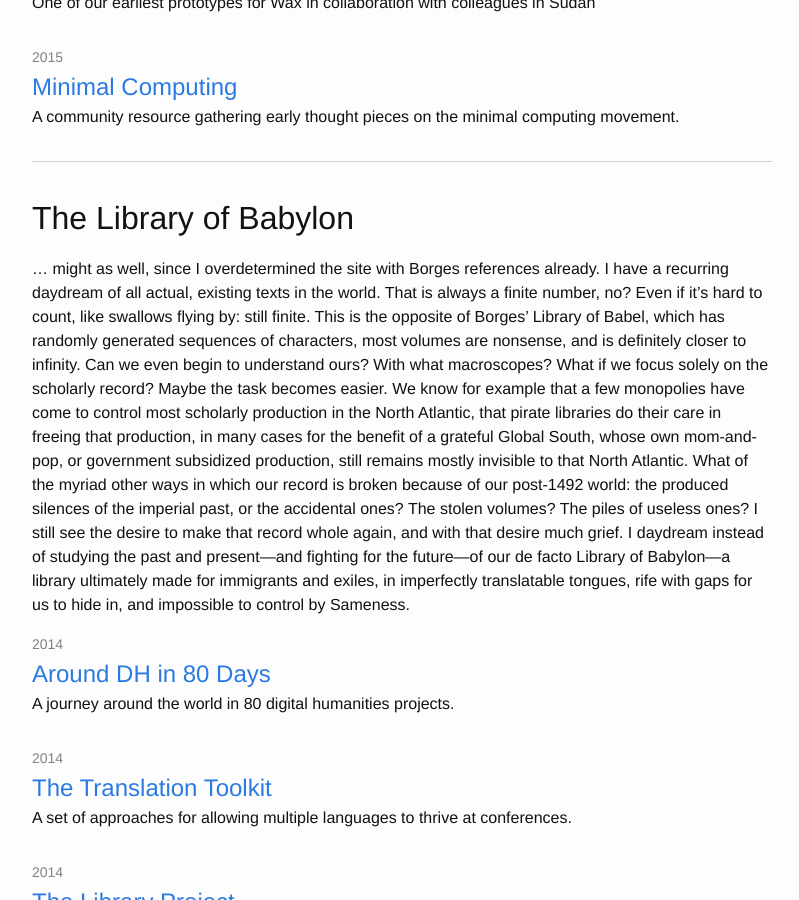
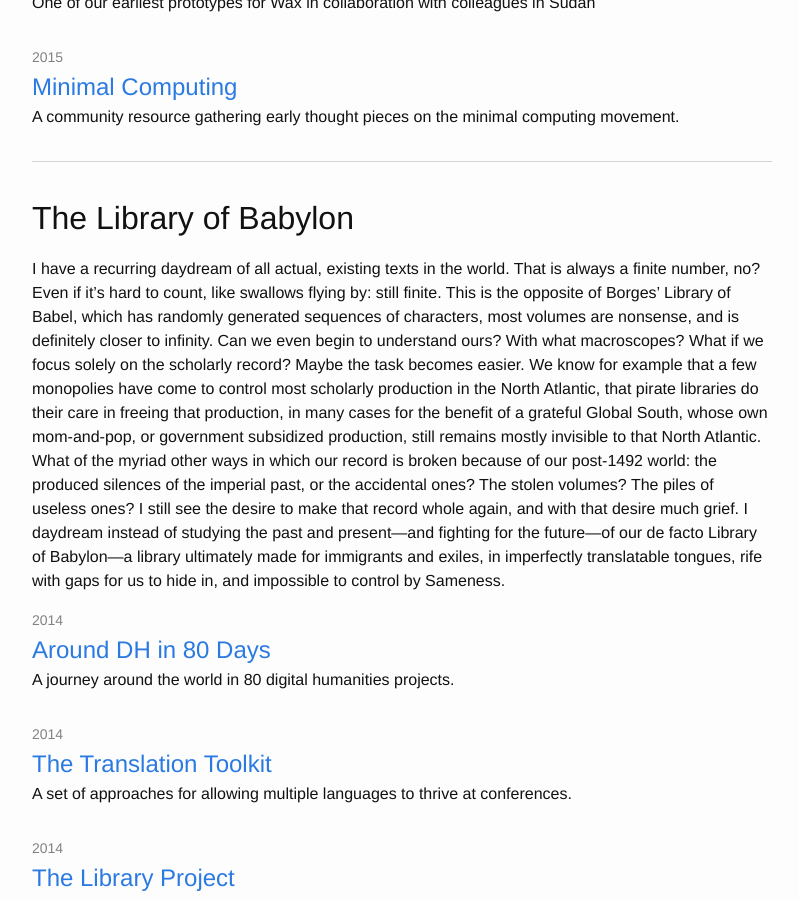
Before and after one commit to elotroalex/elotroalex, a Jekyll site: the page built from profiles.md, in a window 1280 px wide and 900 px high, scrolled down 6986 px. Shown: the whole window, without its empty margins (238-1037 px from the left). Built offline with Jekyll 4.4.1, drawn with Linux system fonts in a browser that asks for light colours.

Commit message:
removed might as well

```diff
--- a/profiles.md
+++ b/profiles.md
@@ -129,7 +129,7 @@
 
 ## The Library of Babylon
 
-... might as well, since I overdetermined the site with Borges references already. I have a recurring daydream of all actual, existing texts in the world. That is always a finite number, no? Even if it's hard to count, like swallows flying by: still finite. This is the opposite of Borges' Library of Babel, which has randomly generated sequences of characters, most volumes are nonsense, and is definitely closer to infinity. Can we even begin to understand ours? With what macroscopes? What if we focus solely on the scholarly record? Maybe the task becomes easier. We know for example that a few monopolies have come to control most scholarly production in the North Atlantic, that pirate libraries do their care in freeing that production, in many cases for the benefit of a grateful Global South, whose own mom-and-pop, or government subsidized production, still remains mostly invisible to that North Atlantic. What of the myriad other ways in which our record is broken because of our post-1492 world: the produced silences of the imperial past, or the accidental ones? The stolen volumes? The piles of useless ones? I still see the desire to make that record whole again, and with that desire much grief.  I daydream instead of studying the past and present---and fighting for the future---of our de facto Library of Babylon---a library ultimately made for immigrants and exiles, in imperfectly translatable tongues, rife with gaps for us to hide in, and impossible to control by Sameness.
+I have a recurring daydream of all actual, existing texts in the world. That is always a finite number, no? Even if it's hard to count, like swallows flying by: still finite. This is the opposite of Borges' Library of Babel, which has randomly generated sequences of characters, most volumes are nonsense, and is definitely closer to infinity. Can we even begin to understand ours? With what macroscopes? What if we focus solely on the scholarly record? Maybe the task becomes easier. We know for example that a few monopolies have come to control most scholarly production in the North Atlantic, that pirate libraries do their care in freeing that production, in many cases for the benefit of a grateful Global South, whose own mom-and-pop, or government subsidized production, still remains mostly invisible to that North Atlantic. What of the myriad other ways in which our record is broken because of our post-1492 world: the produced silences of the imperial past, or the accidental ones? The stolen volumes? The piles of useless ones? I still see the desire to make that record whole again, and with that desire much grief.  I daydream instead of studying the past and present---and fighting for the future---of our de facto Library of Babylon---a library ultimately made for immigrants and exiles, in imperfectly translatable tongues, rife with gaps for us to hide in, and impossible to control by Sameness.
 
 <ul class="post-list">
 {% assign babylon_projects = site.data.projects | where: "category","babylon" %}
```
